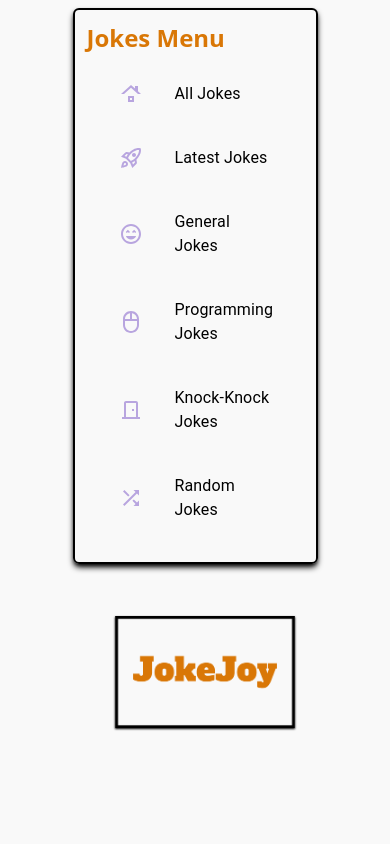
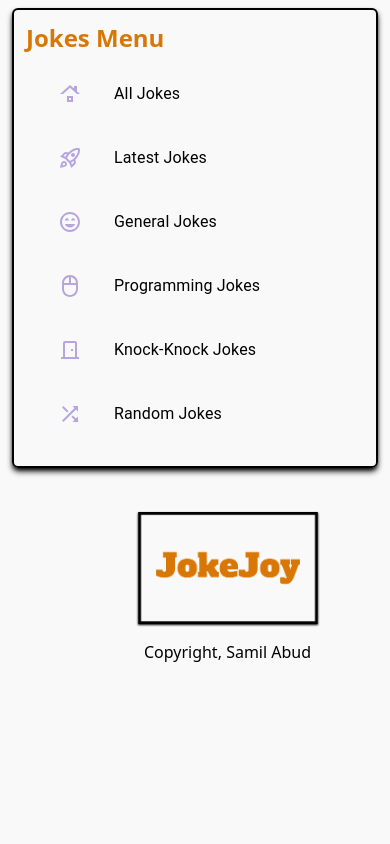
Before and after one commit to samilabud/JokeJoy, a Next.js app: page /components/layout in a window 390 px wide. Shown: the top 844 px of the page. Built offline with nearby package versions, Linux system fonts and the light colour scheme.

Commit message:
Fixed ui/ux and responsive

```diff
--- a/app/globals.css
+++ b/app/globals.css
@@ -7,7 +7,7 @@ body {
 }
 
 #left-navigation {
-  @apply w-2/12 p-3 xl:fixed top-1/4 mt-2 rounded-md shadow-md shadow-black box-border border-spacing-1 border-solid border-black border-2 m-3;
+  @apply w-full xl:w-2/12 p-3 xl:fixed top-1/4 mt-2 rounded-md shadow-md shadow-black box-border border-spacing-1 border-solid border-black border-2 m-3 self-center;
   min-width: 245px;
 }
 hr {
--- a/pages/components/jokes.component.js
+++ b/pages/components/jokes.component.js
@@ -46,10 +46,10 @@ const Jokes = ({ title, jokes, showLoadMoreButton = true, type = "all" }) => {
   };
 
   return (
-    <div className="inline-block w-8/12 mt-10">
+    <div className="inline-block w-full mt-10">
       <div className="flex w-full justify-between">
         <h3 className="text-2xl font-bold text-amber-600 ml-3">{title}</h3>
-        <div className="flex justify-between w-5/12 flex-wrap">
+        <div className="flex justify-between h-32 xl:h-0 flex-col xl:flex-row xl:w-5/12 flex-wrap pr-4">
           <div>
             <span id="sortByLabel" className="cursor-pointer">
               Sort by:
@@ -104,7 +104,7 @@ const Jokes = ({ title, jokes, showLoadMoreButton = true, type = "all" }) => {
         ))}
       </div>
       {showLoadMore ? (
-        <div className="flex justify-end w-9/12">
+        <div className="flex justify-start m-3">
           {isLoading ? (
             <CircularProgress sx={{ color: "#FF3F00" }} />
           ) : (
--- a/pages/components/layout.js
+++ b/pages/components/layout.js
@@ -5,19 +5,19 @@ import "../../app/globals.css";
 
 const Layout = ({ children }) => {
   return (
-    <div className="flex flex-col items-center xl:block">
+    <div className="flex flex-row items-center flex-wrap w-full justify-between">
       <Head>
         <title>JokeJoy App</title>
         <meta name="description" content="A list of jokes to make you joy!" />
         <link rel="icon" type="image/x-icon" href="/images/favicon.ico" />
       </Head>
-
       <SideNavigation />
+      <div id="divider" className="invisible w-2/12 flex bg-red-500"></div>
       <div
         id="main-container"
-        className="h-svh flex flex-col justify-between items-center"
+        className="flex flex-col justify-between w-10/12"
       >
-        <main className="flex flex-col items-center justify-between p-5 m-5 ml-10">
+        <main className="flex flex-col items-center justify-end p-4 m-4">
           <div className="relative flex place-items-center">
             <Image
               className="shadow-sm shadow-black relative hover:-rotate-2 transition-all duration-500"
@@ -29,8 +29,17 @@ const Layout = ({ children }) => {
             />
           </div>
           <hr className="w-96 mt-10 hidden xl:block" />
+          <div
+            id="jokes-container"
+            className="flex flex-row justify-center items-center"
+          >
             {children}
+          </div>
         </main>
+        <div
+          id="footer-container"
+          className="w-full flex flex-col items-center -mt-4"
+        >
           <footer className="text-center">
             Copyright,{" "}
             <a href="https://samilabud.com" target="_blank">
@@ -39,6 +48,7 @@ const Layout = ({ children }) => {
           </footer>
         </div>
       </div>
+    </div>
   );
 };
 
```
Lines whose indentation alone changed are shown as unchanged.
